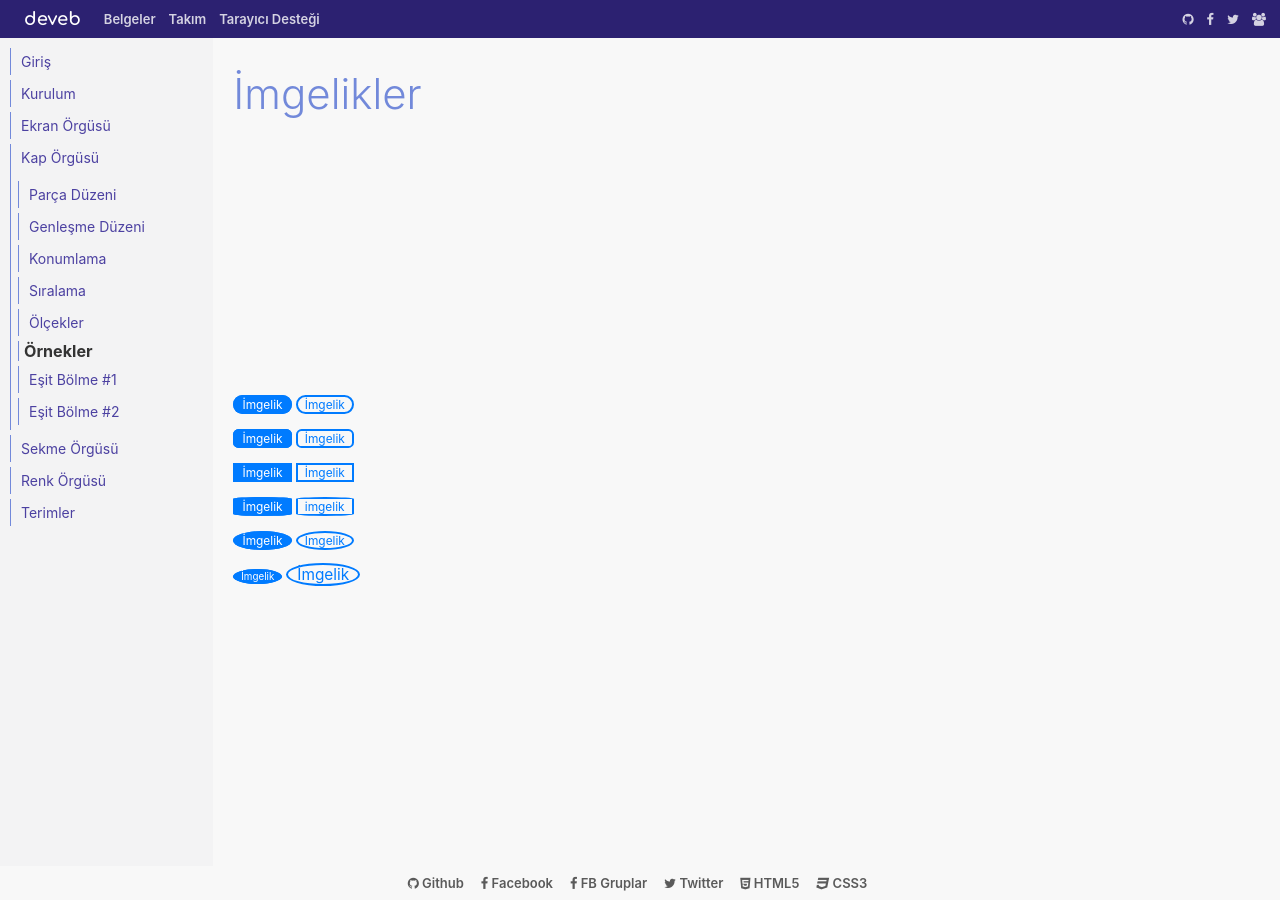
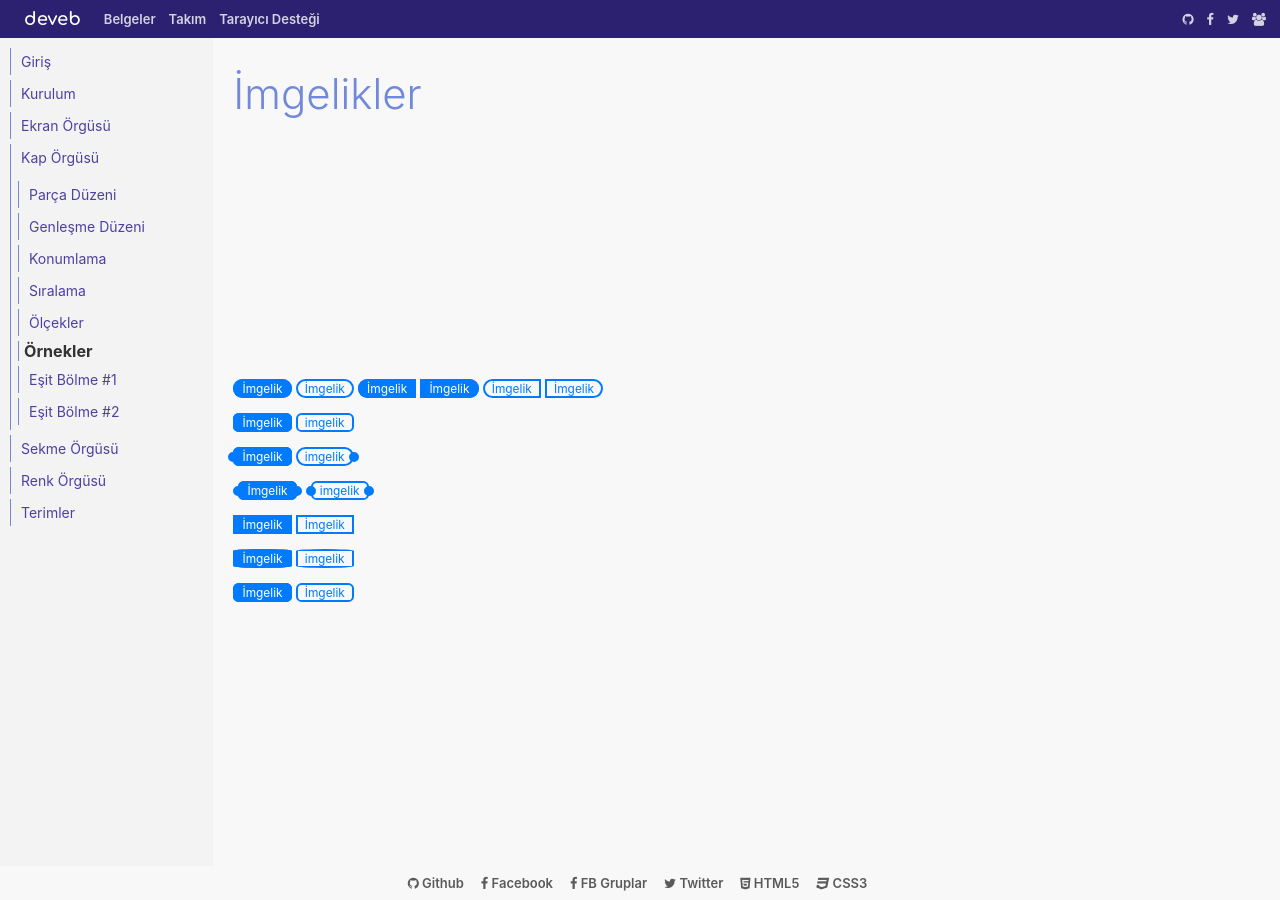
Before and after one commit to data-deveb/data-deveb.github.io, a Jekyll site: the page built from belgeler/imgelikler.html, in a window 1280 px wide. Built offline with Jekyll 4.4.1, drawn with Linux system fonts in a browser that asks for light colours.

Commit message:
yeni imgelikler

```diff
--- a/assets/scss/dvb.css
+++ b/assets/scss/dvb.css
@@ -1235,13 +1235,23 @@ S06 DEV-ilker ($dev) veya (dev-ilker) veya (hgo) | Ekran ölçeği: 1900px ≤ *
 
 [data-sekme~="yan"][data-sekme~="sağda"] { -webkit-box-orient: horizontal; -webkit-box-direction: reverse; -ms-flex-direction: row-reverse; flex-direction: row-reverse; }
 
-[data-imgelik] { padding-right: .6em; padding-left: .6em; border-radius: .4rem; box-sizing: border-box; font-size: .85em; border: 2px solid transparent; }
+[data-imgelik] { padding-right: .6em; padding-left: .6em; border-radius: .4rem; box-sizing: border-box; font-size: .85em; border: 2px solid transparent; position: relative; }
 
 [data-imgelik~="küçük"] { font-size: .70em; }
 
 [data-imgelik~="büyük"] { font-size: 1.1em; }
 
 [data-imgelik~="kapsül"] { border-radius: 10rem; }
+
+[data-imgelik~="sol-kapsül"] { border-top-left-radius: 10rem; border-bottom-left-radius: 10rem; }
+
+[data-imgelik~="sağ-kapsül"] { border-top-right-radius: 10rem; border-bottom-right-radius: 10rem; }
+
+[data-imgelik~="boncuklu"]::before, [data-imgelik~="sol-boncuklu"]::before { border-width: .5em; border-style: solid; content: ""; border-radius: 100%; display: block; position: absolute; left: -7px; top: 3px; }
+
+[data-imgelik~="boncuklu"]::after, [data-imgelik~="sağ-boncuklu"]::after { border-width: .5em; border-style: solid; content: ""; border-radius: 100%; display: block; position: absolute; right: -7px; top: 3px; }
+
+[data-imgelik~="boncuklu"] { margin-left: 5px; margin-right: 5px; }
 
 [data-imgelik~="sivri"] { border-radius: 0; }
 
@@ -1253,7 +1263,7 @@ S06 DEV-ilker ($dev) veya (dev-ilker) veya (hgo) | Ekran ölçeği: 1900px ≤ *
 
 [data-imgelik~="tel"] { border-width: 2px; border-style: solid; background-color: transparent; }
 
-[data-imgelik~="tel"][data-imgelik~="birincil"] { border-color: #007bff; color: #007bff; }
+[data-imgelik~="tel"][data-imgelik~="birincil"], [data-imgelik~="birincil"]::after, [data-imgelik~="birincil"]::before { border-color: #007bff; color: #007bff; }
 
 /* ========================================================================== MENÜ ÖRGÜSÜ s0.1 Sadece css yöntemiyle kurulmuş sekme örgüsü
 ----------------------------------------------------------------------------- */
--- a/belgeler/imgelikler.html
+++ b/belgeler/imgelikler.html
@@ -3,18 +3,27 @@ layout: default
 title: İmgelikler
 ---
 <div>
-<span data-imgelik="birincil kapsül">İmgelik</span>
-  <span data-imgelik="birincil tel kapsül">İmgelik</span><br><br>
+  <span data-imgelik="birincil kapsül">İmgelik</span>
+  <span data-imgelik="birincil tel kapsül">İmgelik</span>
+  <span data-imgelik="birincil sol-kapsül">İmgelik</span>
+  <span data-imgelik="birincil sağ-kapsül">İmgelik</span>
+  <span data-imgelik="birincil tel sol-kapsül">İmgelik</span>
+  <span data-imgelik="birincil tel sağ-kapsül">İmgelik</span>
+
+  <br><br>
 
   <span data-imgelik="birincil">İmgelik</span>
-  <span data-imgelik="birincil tel">İmgelik</span><br><br>
+  <span data-imgelik="birincil tel">imgelik</span><br><br>
+<span data-imgelik="birincil sol-boncuklu">İmgelik</span>
+  <span data-imgelik="birincil kapsül tel sağ-boncuklu">imgelik</span><br><br>
+
+  <span data-imgelik="birincil boncuklu">İmgelik</span>
+  <span data-imgelik="birincil tel boncuklu">imgelik</span><br><br>
   <span data-imgelik="birincil sivri">İmgelik</span>
   <span data-imgelik="birincil sivri tel">İmgelik</span><br><br>
   <span data-imgelik="birincil bombe">İmgelik</span>
   <span data-imgelik="birincil bombe tel">imgelik</span><br><br>
 
-  <span data-imgelik="birincil yuvar">İmgelik</span>
-  <span data-imgelik="birincil yuvar tel">İmgelik</span><br><br>
-  <span data-imgelik="birincil yuvar küçük">İmgelik</span>
-  <span data-imgelik="birincil yuvar tel büyük">İmgelik</span><br><br>
+  <span data-imgelik="birincil yuvarlı">İmgelik</span>
+  <span data-imgelik="birincil yuvarlı tel">İmgelik</span><br><br>
 </div>
```
Also changed, not shown: assets/scss/_imgelik.scss (+38 -1 lines), 1 other file.
